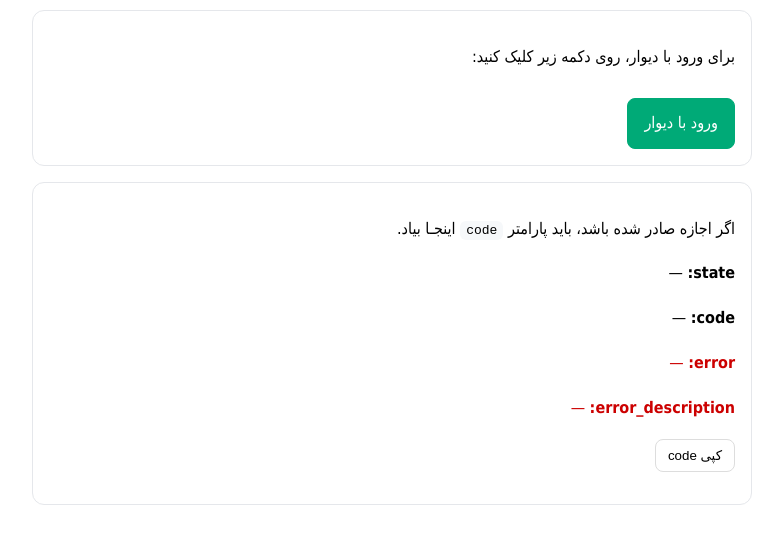
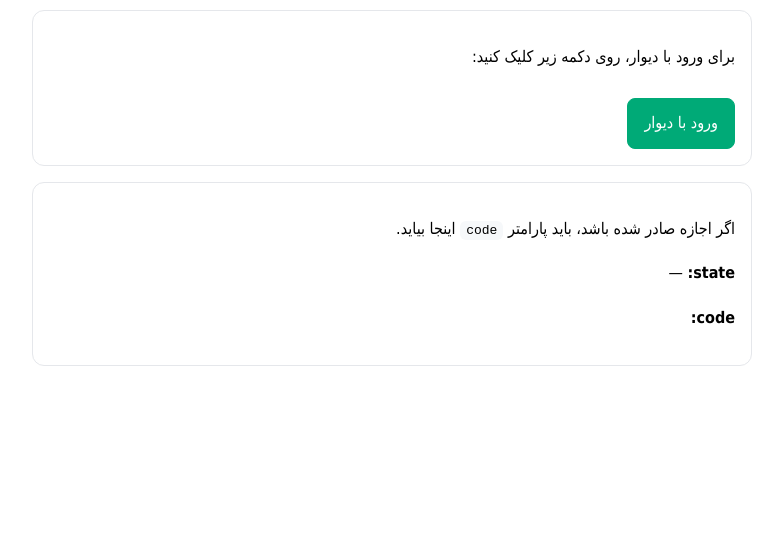
Before and after one commit to alirezalu1404/hamahang-callback, a plain HTML site: page index.html in a window 1280 px wide. Shown: the part 101-644 px from the top of the page, without its empty margins (248-1031 px from the left). Drawn offline with Linux system fonts and the light colour scheme.

Commit message:
index.html

```diff
--- a/index.html
+++ b/index.html
@@ -23,39 +23,6 @@
   </div>
 
   <div class="box">
-    <p>اگر اجازه صادر شده باشد، باید پارامتر <code>code</code> اینجـا بیاد.</p>
+    <p>اگر اجازه صادر شده باشد، باید پارامتر <code>code</code> اینجا بیاید.</p>
     <p><strong>state:</strong> <span id="state">—</span></p>
-    <p><strong>code:</strong> <span id="code">—</span></p>
-    <p class="err"><strong>error:</strong> <span id="error">—</span></p>
-    <p class="err"><strong>error_description:</strong> <span id="error_description">—</span></p>
-    <p><button id="copyBtn">کپی code</button></p>
-  </div>
-
-  <script>
-    const params = new URLSearchParams(location.search);
-    const set = (id, val) => document.getElementById(id).textContent = val || '—';
-    const state = params.get('state');
-    const code = params.get('code');
-    const error = params.get('error');
-    const error_description = params.get('error_description');
-    set('state', state);
-    set('code', code);
-    set('error', error);
-    set('error_description', error_description);
-    document.getElementById('copyBtn').addEventListener('click', () => {
-      if (!code) return alert('کدی برای کپی وجود ندارد.');
-      navigator.clipboard.writeText(code).then(() => alert('کپی شد!'));
-    });
-
-    // 👇 اطلاعات واقعی برنامه شما
-    const CLIENT_ID = 'bloom-pine-jester';
-    const REDIRECT_URI = 'https://alirezalu1404.github.io/hamahang-callback/index.html';
-
-    document.getElementById('loginBtn').addEventListener('click', () => {
-      const stateValue = Math.random().toString(36).substring(2, 15);
-      const url = `https://oauth.divar.ir/oauth2/auth?response_type=code&client_id=${CLIENT_ID}&redirect_uri=${REDIRECT_URI}&state=${stateValue}`;
-      window.location.href = url;
-    });
-  </script>
-</body>
-</html>
+    <p><strong>code:</strong> <span id="code">
```
